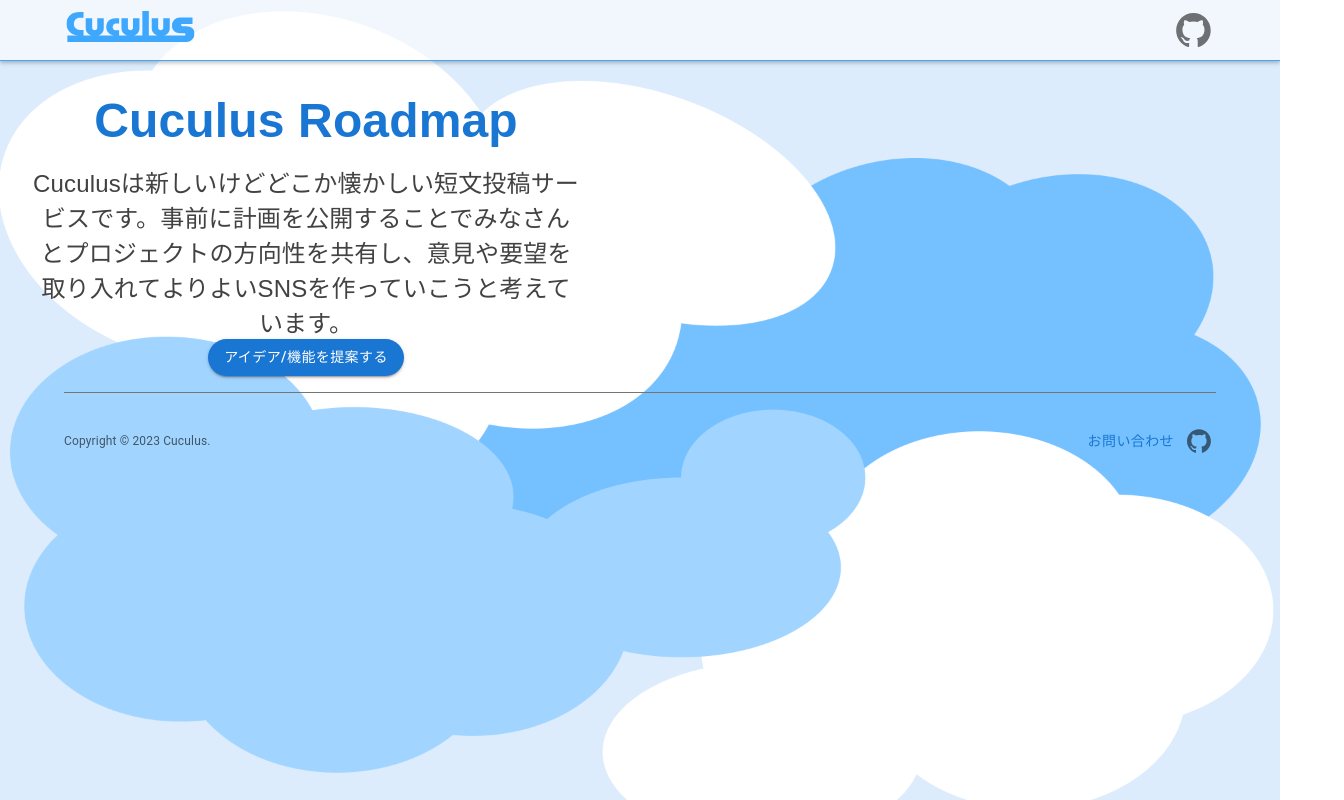
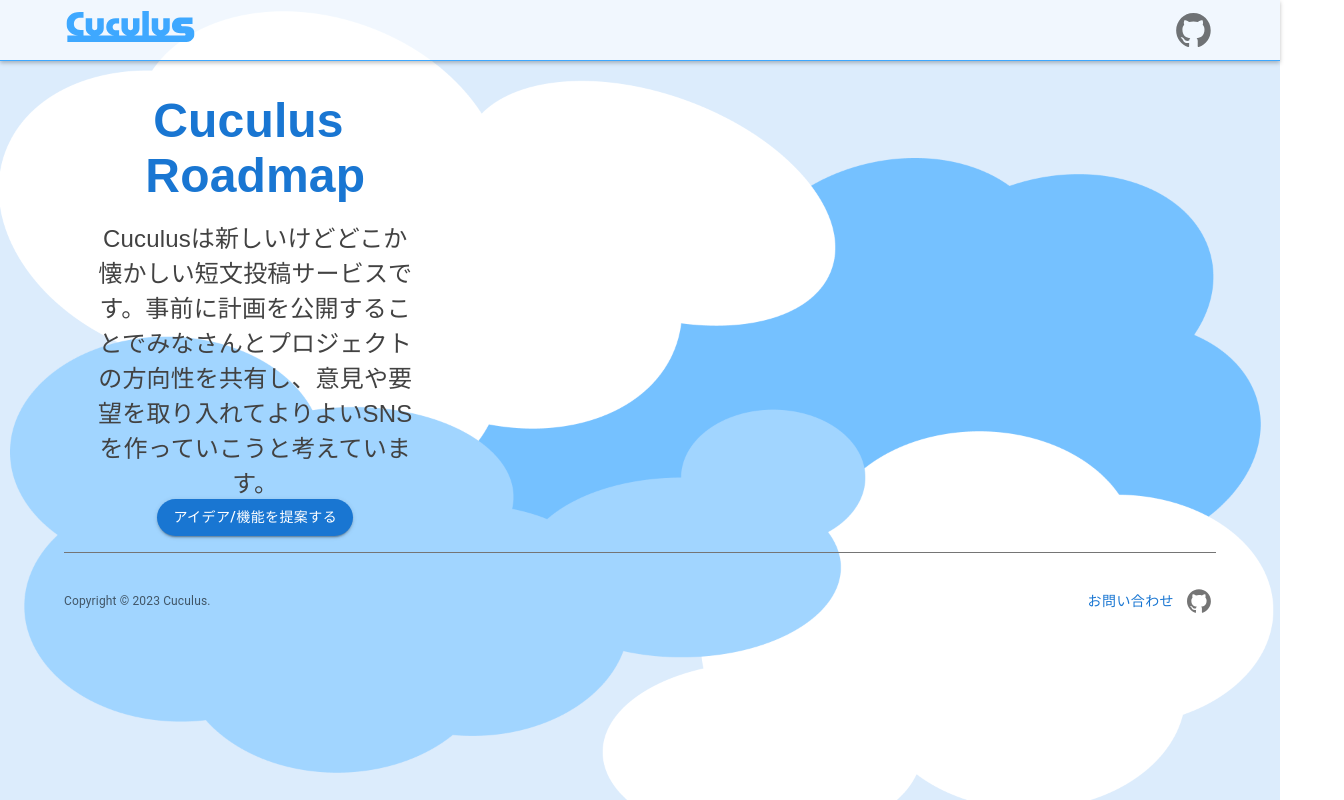
Before and after one commit to cuculus-dev/cuculus-roadmap, a Next.js app: page / in a window 1280 px wide. Shown: the whole page, 1344 px wide, since content can reach past the window. Built offline with nearby package versions, Linux system fonts and the light colour scheme; no server answers; a web font is replaced by a local one.

Commit message:
余白追加_調整予定

```diff
--- a/src/app/page.tsx
+++ b/src/app/page.tsx
@@ -3,9 +3,17 @@
 
 export default function Home() {
   return (
-    <main style={{ display: 'flex' }}>
+    <main
+      style={{
+        display: 'flex',
+        justifyContent: 'space-evenly',
+        marginLeft: '5%',
+        marginRight: '5%',
+        width: '100%',
+      }}
+    >
       <Caption />
-      <div style={{ display: 'row' }}>
+      <div style={{ display: 'row', width: '111%', padding: '1%' }}>
         <Milestones />
       </div>
     </main>
```
